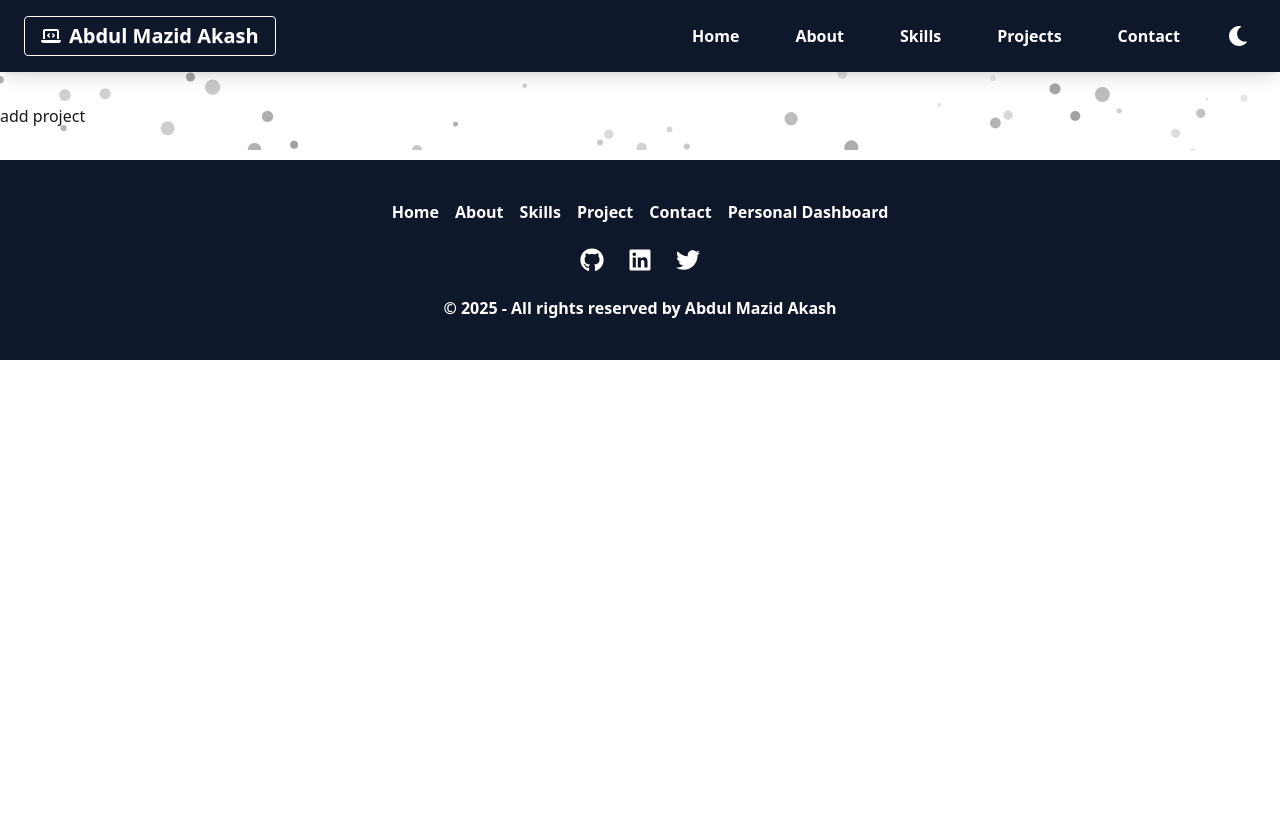
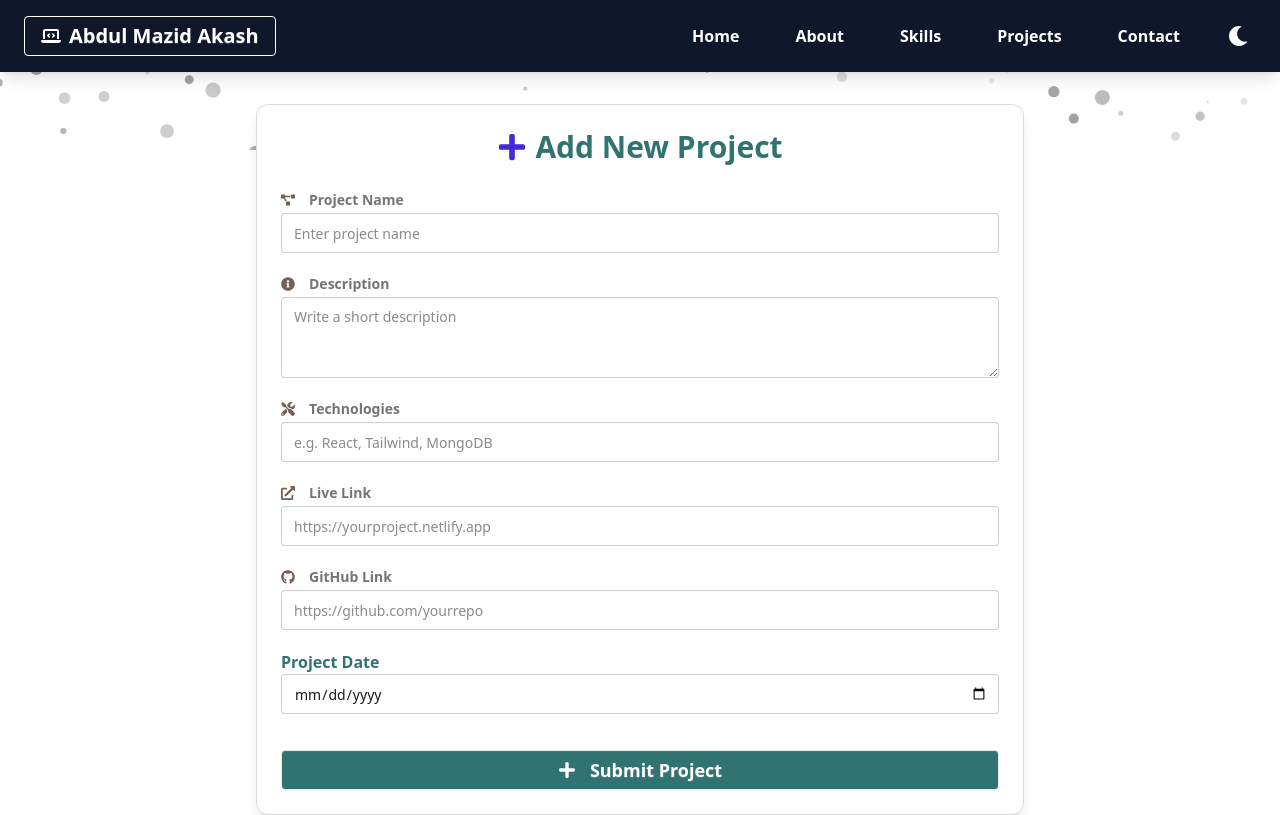
Before and after one commit to abdulmazidakash/professional-portfolio-2025, a React (Vite) app: page /add-project in a window 1280 px wide. Shown: the top 815 px of the page. Built offline with nearby package versions, Linux system fonts and the light colour scheme.

Commit message:
add: add project form create

```diff
--- a/package.json
+++ b/package.json
@@ -15,6 +15,7 @@
     "@tailwindcss/vite": "^4.0.3",
     "@tsparticles/preset-stars": "^3.2.0",
     "@tsparticles/react": "^3.0.0",
+    "axios": "^1.9.0",
     "framer-motion": "^12.3.1",
     "react": "^19.0.0",
     "react-dom": "^19.0.0",
@@ -23,6 +24,7 @@
     "react-router": "^7.1.5",
     "react-simple-typewriter": "^5.0.1",
     "react-tsparticles": "^2.12.2",
+    "sweetalert2": "^11.21.0",
     "tailwindcss": "^4.0.3",
     "tsparticles": "^3.8.1",
     "tsparticles-slim": "^2.12.0"
--- /dev/null
+++ b/src/hooks/useAxiosPublic.jsx
@@ -0,0 +1,11 @@
+import axios from "axios";
+
+const axiosPublic = axios.create({
+    baseURL: `${import.meta.env.VITE_API_URL}`
+})
+
+const useAxiosPublic = () => {
+    return axiosPublic;
+};
+
+export default useAxiosPublic;
--- a/src/personal-dashboard/AddProject.jsx
+++ b/src/personal-dashboard/AddProject.jsx
@@ -1,11 +1,165 @@
+
+import {
+  FaPlus,
+  FaProjectDiagram,
+  FaInfoCircle,
+  FaTools,
+  FaExternalLinkAlt,
+  FaGithub,
+} from "react-icons/fa";
+
+const AddProjectForm = () => {
 
 
-const AddProject = () => {
-	return (
-		<div>
-			add project
-		</div>
-	);
+
+  return (
+    <div className="max-w-3xl mx-auto p-6 bg-white rounded-xl shadow-lg border border-[#D9D9D9]">
+      <h2 className="text-3xl font-bold mb-6 text-center text-[#317371] flex items-center justify-center gap-2">
+        <FaPlus className="text-primary" /> Add New Project
+      </h2>
+
+      {/* File Upload Section */}
+      {/* <div className="form-control mb-4">
+        <label className="label font-semibold text-sm">
+          <FaPlus className="mr-2 text-[#785F54]" />
+          Project Image
+        </label>
+
+        <label
+          htmlFor="image"
+          className="flex items-center justify-between gap-3 border-2 border-dashed rounded-lg px-4 py-3 cursor-pointer hover:bg-gray-50"
+        >
+          <div className="flex items-center gap-3 text-sm text-gray-700">
+            <FaPlus className="text-[#317371]" />
+            {shortImageName(uploadImage?.image)}
+          </div>
+          <span className="text-xs text-gray-500">Click to upload</span>
+        </label>
+
+        <input
+          id="image"
+          type="file"
+          accept="image/*"
+          className="hidden"
+          onChange={(e) =>
+            setUploadImage({
+              image: e.target.files[0],
+              url: URL.createObjectURL(e.target.files[0]),
+            })
+          }
+        />
+      </div> */}
+
+      {/* {uploadImage?.image && (
+        <div className="flex items-center gap-4 mb-4 border p-2 rounded-md">
+          <img
+            src={uploadImage?.url}
+            alt="Preview"
+            className="w-16 h-16 object-cover rounded border"
+          />
+          <div className="text-sm text-gray-600">
+            <p>{uploadImage?.image?.name}</p>
+            <p>{(uploadImage?.image?.size / 1024).toFixed(1)} KB</p>
+          </div>
+        </div>
+      )} */}
+
+      <form className="space-y-5">
+        {/* Project Name */}
+        <div className="form-control">
+          <label className="label font-semibold text-sm">
+            <FaProjectDiagram className="mr-2 text-[#785F54]" />
+            Project Name
+          </label>
+          <input
+            type="text"
+            name="name"
+            placeholder="Enter project name"
+            className="input input-bordered w-full"
+          />
+        </div>
+
+        {/* Description */}
+        <div className="form-control">
+          <label className="label font-semibold text-sm">
+            <FaInfoCircle className="mr-2 text-[#785F54]" />
+            Description
+          </label>
+          <textarea
+            name="description"
+            placeholder="Write a short description"
+            className="textarea textarea-bordered w-full"
+            rows={3}
+          />
+        </div>
+
+        {/* Technologies */}
+        <div className="form-control">
+          <label className="label font-semibold text-sm">
+            <FaTools className="mr-2 text-[#785F54]" />
+            Technologies
+          </label>
+          <input
+            type="text"
+            name="technologies"
+            placeholder="e.g. React, Tailwind, MongoDB"
+            className="input input-bordered w-full"
+          />
+        </div>
+
+        {/* Live Link */}
+        <div className="form-control">
+          <label className="label font-semibold text-sm">
+            <FaExternalLinkAlt className="mr-2 text-[#785F54]" />
+            Live Link
+          </label>
+          <input
+            type="text"
+            name="liveLink"
+            placeholder="https://yourproject.netlify.app"
+            className="input input-bordered w-full"
+          />
+        </div>
+
+        {/* GitHub Link */}
+        <div className="form-control">
+          <label className="label font-semibold text-sm">
+            <FaGithub className="mr-2 text-[#785F54]" />
+            GitHub Link
+          </label>
+          <input
+            type="text"
+            name="githubLink"
+            placeholder="https://github.com/yourrepo"
+            className="input input-bordered w-full"
+          />
+        </div>
+
+        {/* Date */}
+        <div className="form-control">
+          <label className="label">
+            <span className="label-text font-semibold text-[#317371]">Project Date</span>
+          </label>
+          <input
+            type="date"
+            name="date"
+            className="input input-bordered w-full"
+          />
+        </div>
+
+        {/* Submit Button */}
+        <div className="pt-4">
+          <button
+            type="submit"
+            className="btn bg-[#317371] hover:bg-[#285e5c] text-white w-full text-lg"
+          >
+            <FaPlus className="mr-2" />
+            Submit Project
+          </button>
+        </div>
+      </form>
+    </div>
+  );
 };
 
-export default AddProject;
+export default AddProjectForm;
--- /dev/null
+++ b/src/utils/utils.js
@@ -0,0 +1,34 @@
+import useAxiosPublic from "../hooks/useAxiosPublic";
+
+
+// eslint-disable-next-line react-hooks/rules-of-hooks
+const axiosPublic = useAxiosPublic();
+
+export const imageUpload = async imageData =>{
+
+	const formData = new FormData();
+	formData.append('image', imageData)
+	const {data} = await axiosPublic.post(`https://api.imgbb.com/1/upload?key=${import.meta.env.VITE_IMGBB_API_KEY}`, formData)
+
+
+	return data.data.display_url;
+}
+
+
+export const saveUser = async user =>{
+	await axiosPublic.post(`${import.meta.env.VITE_API_URL}/users/${user.email}`, {
+		name: user.displayName,
+		image: user.photoURL,
+		email: user.email,
+	  });
+}
+
+export const shortImageName = (image, length = 10) =>{
+
+	if(!image || typeof image?.name !== 'string') return 'Choose Image'
+
+	if(image?.name.length <= 15) return image?.name
+	return image?.name
+		.substring(0, length)
+		.concat(`...${image?.type.split('/')[1]}`)
+}
```
Also changed, not shown: 1 other file (tests, documents, lock files or other folders).
